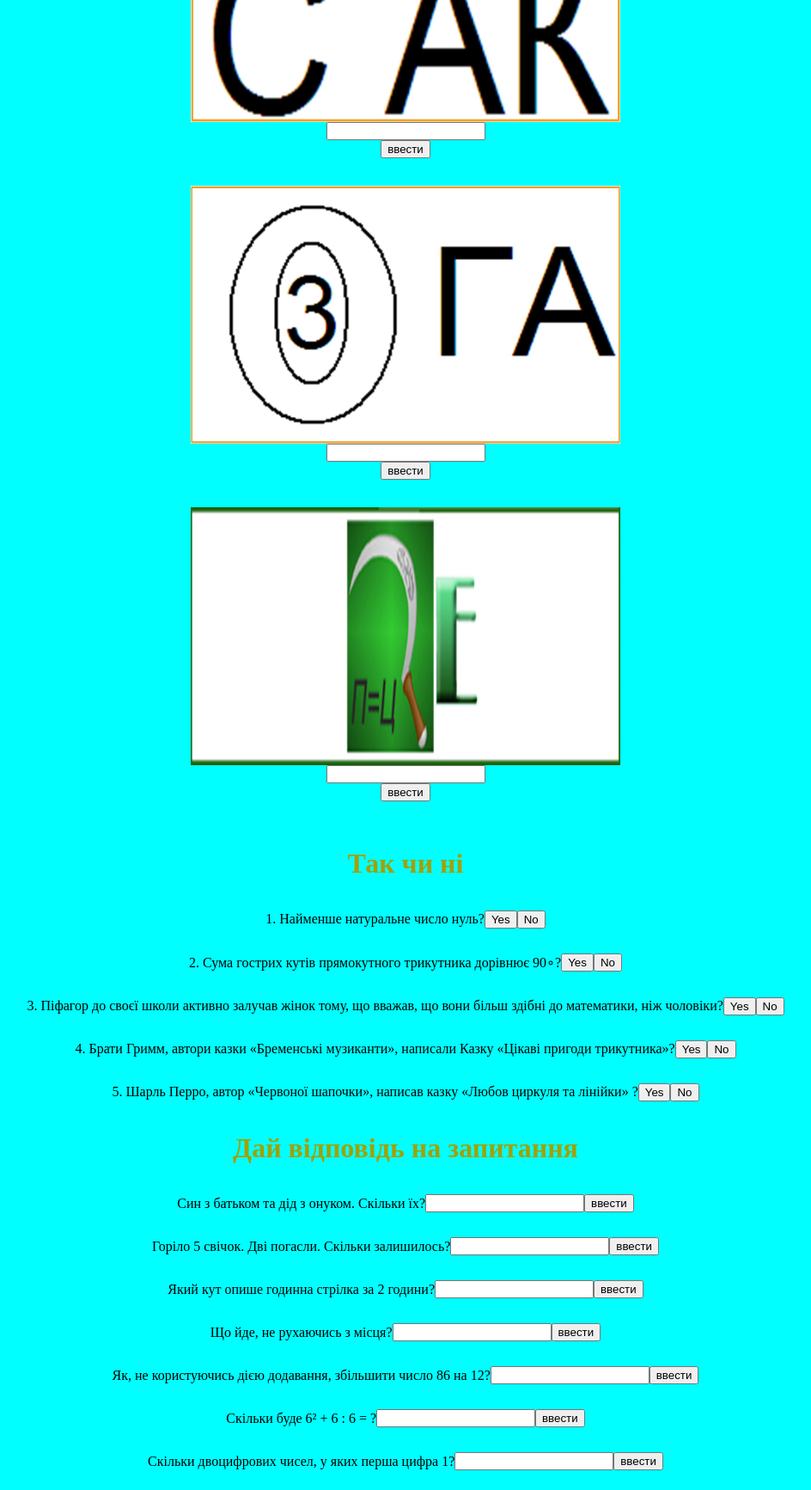
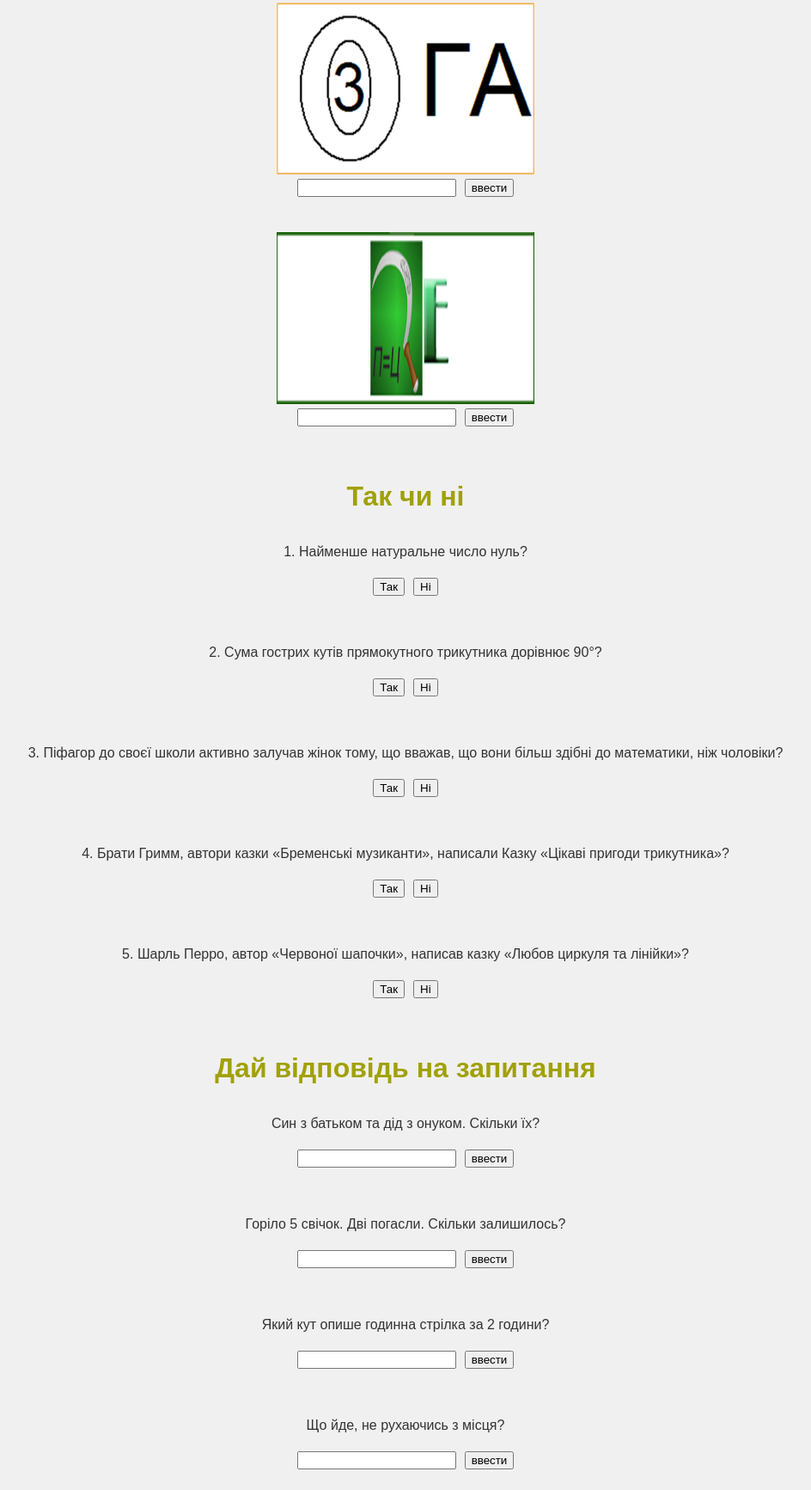
Before and after one commit to BeAsT436/math-week, a plain HTML site: page index.html in a window 1280 px wide. Shown: the part 717-2450 px from the top of the page at 86% size, without its empty margins (168-1112 px from the left). Drawn offline with Linux system fonts and the light colour scheme.

Commit message:
fix code

```diff
--- a/index.html
+++ b/index.html
@@ -1,9 +1,9 @@
 <!DOCTYPE html>
 <html lang="en">
   <head>
-    <meta charset="UTF-8">
-    <meta name="viewport" content="width=device-width, initial-scale=1.0">
-    <link rel="stylesheet" href="style.css">
+    <meta charset="UTF-8" />
+    <meta name="viewport" content="width=device-width, initial-scale=1.0" />
+    <link rel="stylesheet" href="style.css" />
     <title>Тиждень Математики</title>
   </head>
   <body>
@@ -12,113 +12,21 @@
       <h1 class="h1">Тиждень Математики</h1>
       <h2>Ребуси</h2>
 
+      <!-- Rebus Container -->
+      <div class="rebus-container" id="rebus-container"></div>
 
-        <div class="rebus1">
-            <img class="image" src="./photo_2023-11-12_22-39-02.jpg">
-            <input id="input" type="text">
-            <button id="btn">ввести</button>
-            <p class="paragraph"></p>
-        </div>
-        <div class="rebus2">
-            <img class="image2" src="./photo_2023-11-12_23-38-27.jpg" >
-            <input id="input2" type="text">
-            <button id="btn2">ввести</button>
-            <p id="p2"></p>
-        </div>
-        <div class="rebus1">
-            <img class="image3" src="./photo_2023-11-12_23-41-55.jpg" >
-            <input id="input3" type="text">
-            <button id="btn3">ввести</button>
-            <p id="p3"></p>
-        </div>
-        <div class="rebus2">
-            <img class="image4" src="./photo_2023-11-12_23-44-57.jpg" >
-            <input id="input4" type="text">
-            <button id="btn4">ввести</button>
-            <p id="p4"></p>
-        </div>
       <h1>Так чи ні</h1>
-        <div class="yes-or-no">
-            <div class="div1">
-                <p>1. Найменше натуральне число нуль?</p>
-                <button class="btn">Yes</button>
-                <button class="btn2">No</button>
-                <p class="p1"></p>
-            </div>
-            <div class="div1">
-                <p>2. Сума гострих кутів прямокутного трикутника дорівнює 90∘?</p>
-                <button class="btn3">Yes</button>
-                <button class="btn4">No</button>
-                <p class="p2"></p>
-            </div>
-            <div class="div1">
-                <p>3. Піфагор до своєї школи активно залучав жінок тому, що вважав, що вони більш здібні до математики, ніж чоловіки?</p>
-                <button class="btn5">Yes</button>
-                <button class="btn6">No</button>
-                <p class="p3"></p>
-            </div>
-            <div class="div1">
-                <p>4. Брати Гримм, автори казки «Бременські музиканти», написали Казку «Цікаві пригоди трикутника»? </p>
-                <button class="btn7">Yes</button>
-                <button class="btn8">No</button>
-                <p class="p4"></p>
-            </div>
-            <div class="div1">
-                <p>5. Шарль Перро, автор «Червоної шапочки», написав казку «Любов циркуля та лінійки» ? </p>
-                <button class="btn9">Yes</button>
-                <button class="btn10">No</button>
-                <p class="p5"></p>
+
+      <!-- Yes or No Questions Container -->
+      <div class="yes-or-no-container" id="yes-or-no-container"></div>
+
+      <div>
+        <h1>Дай відповідь на запитання</h1>
+
+        <!-- Questions Container -->
+        <div class="questions-container" id="questions-container"></div>
       </div>
     </div>
-        <div>
-            <h1>Дай відповідь на запитання</h1>
-            <div class="div2">
-                <p>Син з батьком та дід з онуком. Скільки їх?</p>
-                <input class="inp1" type="text">
-                <button id="btn_1">ввести</button>
-                <p id="p_1"></p>
-            </div>
-            <div class="div2">
-                <p>Горіло 5 свічок. Дві погасли. Скільки залишилось?</p>
-                <input class="inp2" type="text">
-                <button id="btn_2">ввести</button>
-                <p id="p_2"></p>
-            </div>
-            <div class="div2">
-                <p>Який кут опише годинна стрілка за 2 години?</p>
-                <input class="inp3" type="text">
-                <button id="btn_3">ввести</button>
-                <p id="p_3"></p>
-            </div>
-            <div class="div2">
-                <p>Що йде, не рухаючись з місця?</p>
-                <input class="inp4" type="text">
-                <button id="btn_4">ввести</button>
-                <p id="p_4"></p>
-            </div>
-            <div class="div2">
-                <p>Як, не користуючись дією додавання, збільшити число 86 на 12?</p>
-                <input class="inp5" type="text">
-                <button id="btn_5">ввести</button>
-                <p id="p_5"></p>
-            </div>
-            <div class="div2">
-                <p>Скільки буде  6² + 6 : 6 =  ?</p>
-                <input class="inp6" type="text">
-                <button id="btn_6">ввести</button>
-                <p id="p_6"></p>
-            </div>
-            <div class="div2">
-                <p>Скільки двоцифрових чисел, у яких перша цифра 1?</p>
-                <input class="inp7" type="text">
-                <button id="btn_7">ввести</button>
-                <p id="p_7"></p>
-            </div>
-        </div>
-
-
-    </div>
-
+    <script type="module" src="./script.js"></script>
   </body>
-<script src="./script.js"></script>
 </html>
--- /dev/null
+++ b/quizData.js
@@ -0,0 +1,93 @@
+export const rebusData = [
+    {
+      id: 'rebus1',
+      imagePath: './photo_2023-11-12_22-39-02.jpg',
+      correctAnswer: 'слово',
+    },
+    {
+      id: 'rebus2',
+      imagePath: './photo_2023-11-12_23-38-27.jpg',
+      correctAnswer: 'співак',
+    },
+    {
+      id: 'rebus3',
+      imagePath: './photo_2023-11-12_23-41-55.jpg',
+      correctAnswer: 'тривога',
+    },
+    {
+      id: 'rebus4',
+      imagePath: './photo_2023-11-12_23-44-57.jpg',
+      correctAnswer: 'серце',
+    },
+  ]
+
+  export const yesNoData = [
+    {
+      id: 'question1',
+      questionText: '1. Найменше натуральне число нуль?',
+      correctAnswer: false,
+    },
+    {
+      id: 'question2',
+      questionText:
+        '2. Сума гострих кутів прямокутного трикутника дорівнює 90\u00B0?',
+      correctAnswer: true,
+    },
+    {
+      id: 'question3',
+      questionText:
+        '3. Піфагор до своєї школи активно залучав жінок тому, що вважав, що вони більш здібні до математики, ніж чоловіки?',
+      correctAnswer: false,
+    },
+    {
+      id: 'question4',
+      questionText:
+        '4. Брати Гримм, автори казки «Бременські музиканти», написали Казку «Цікаві пригоди трикутника»?',
+      correctAnswer: true,
+    },
+    {
+      id: 'question5',
+      questionText:
+        '5. Шарль Перро, автор «Червоної шапочки», написав казку «Любов циркуля та лінійки»?',
+      correctAnswer: false,
+    },
+  ]
+
+  export const textQuestionData = [
+    {
+      id: 'q1',
+      questionText: 'Син з батьком та дід з онуком. Скільки їх?',
+      correctAnswer: '3',
+    },
+    {
+      id: 'q2',
+      questionText: 'Горіло 5 свічок. Дві погасли. Скільки залишилось?',
+      correctAnswer: '2',
+    },
+    {
+      id: 'q3',
+      questionText: 'Який кут опише годинна стрілка за 2 години?',
+      correctAnswer: '60',
+    },
+    {
+      id: 'q4',
+      questionText: 'Що йде, не рухаючись з місця?',
+      correctAnswer: 'час',
+    },
+    {
+      id: 'q5',
+      questionText:
+        'Як, не користуючись дією додавання, збільшити число 86 на 12?',
+      correctAnswer: 'перевернути його на 180 градусів',
+    },
+    {
+      id: 'q6',
+      questionText: 'Скільки буде  6² + 6 : 6 = ?',
+      correctAnswer: '37',
+    },
+    {
+      id: 'q7',
+      questionText: 'Скільки двоцифрових чисел, у яких перша цифра 1?',
+      correctAnswer: '10',
+    },
+  ]
--- a/script.js
+++ b/script.js
@@ -1,199 +1,165 @@
-// ребуси
-const input = document.querySelector("#input")
-const btn = document.querySelector("#btn")
-const paragraph = document.querySelector(".paragraph")
+import { rebusData, yesNoData, textQuestionData } from './quizData.js'
 
-btn.addEventListener("click", ()=>{
-    if (input.value == "слово") {
-        paragraph.textContent = "Правильно!!!"
-        input.value = ""
-    }
-    else{
-        paragraph.textContent = "Спробуй ще раз"
-        input.value = ""
-    }
-})
+// створення ребусів
 
-const input2 = document.querySelector("#input2")
-const btn2 = document.querySelector("#btn2")
-const p2 = document.querySelector("#p2")
+function createRebus(id, imagePath, correctAnswer) {
+  const rebusContainer = document.getElementById('rebus-container')
 
-btn2.addEventListener("click", ()=>{
-    if (input2.value == "співак") {
-        p2.textContent = "Правильно!!!"
-        input2.value = ""
-    }
-    else{
-        p2.textContent = "Спробуй ще раз"
-        input2.value = ""
-    }
-})
+  const rebusDiv = document.createElement('div')
+  rebusDiv.classList.add('rebus')
+  rebusDiv.id = id
 
-const input3 = document.querySelector("#input3")
-const btn3 = document.querySelector("#btn3")
-const p3 = document.querySelector("#p3")
+  const imageContainer = document.createElement('div')
+  imageContainer.classList.add('image-container')
 
-btn3.addEventListener("click", ()=>{
-    if (input3.value == "тривога") {
-        p3.textContent = "Правильно!!!"
-        input3.value = ""
-    }
-    else{
-        p3.textContent = "Спробуй ще раз"
-        input3.value = ""
-    }
-})
+  const image = document.createElement('img')
+  image.classList.add('fill-image')
+  image.src = imagePath
 
-const input4 = document.querySelector("#input4")
-const btn4 = document.querySelector("#btn4")
-const p4 = document.querySelector("#p4")
+  const input = document.createElement('input')
+  input.type = 'text'
 
-btn4.addEventListener("click", ()=>{
-    if (input4.value == "серце") {
-        p4.textContent = "Правильно!!!"
-        input4.value = ""
-    }
-    else{
-        p4.textContent = "Спробуй ще раз"
-        input4.value = ""
-    }
-})
-// кінець ребусів
-// Так чи ні
-const button = document.querySelector(".btn")
-const button2 = document.querySelector(".btn2")
-const button3 = document.querySelector(".btn3")
-const button4 = document.querySelector(".btn4")
-const button5 = document.querySelector(".btn5")
-const button6 = document.querySelector(".btn6")
-const button7 = document.querySelector(".btn7")
-const button8 = document.querySelector(".btn8")
-const button9 = document.querySelector(".btn9")
-const button10 = document.querySelector(".btn10")
+  const button = document.createElement('button')
+  button.textContent = 'ввести'
+  button.addEventListener('click', () =>
+    checkAnswer(id, input.value, correctAnswer)
+  )
 
-const p = document.querySelector(".p1")
-const p_2 = document.querySelector(".p2")
-const p_3 = document.querySelector(".p3")
-const p_4 = document.querySelector(".p4")
-const p_5 = document.querySelector(".p5")
+  const paragraph = document.createElement('p')
+  paragraph.classList.add('paragraph')
 
-button.addEventListener("click", ()=>{
-    p.textContent = "Неправильно"
-})
-button2.addEventListener("click", ()=>{
-    p.textContent = "Правильно!!!"
-})
-button3.addEventListener("click", ()=>{
-    p_2.textContent = "Правильно!!!"
-})
-button4.addEventListener("click", ()=>{
-    p_2.textContent = "Неправильно"
-})
-button5.addEventListener("click", ()=>{
-    p_3.textContent = "Неправильно"
-})
-button6.addEventListener("click", ()=>{
-    p_3.textContent = "Правильно!!!"
-})
-button7.addEventListener("click", ()=>{
-    p_4.textContent = "Неправильно"
-})
-button8.addEventListener("click", ()=>{
-    p_4.textContent = "Правильно!!!"
-})
-button9.addEventListener("click", ()=>{
-    p_5.textContent = "Правильно!!!"
-})
-button10.addEventListener("click", ()=>{
-    p_5.textContent = "Неправильно"
-})
-// кінець так чи ні
-// Дай відповідь на запитання
-const inp1 = document.querySelector(".inp1")
-const inp2 = document.querySelector(".inp2")
-const inp3 = document.querySelector(".inp3")
-const inp4 = document.querySelector(".inp4")
-const inp5 = document.querySelector(".inp5")
-const inp6 = document.querySelector(".inp6")
-const inp7 = document.querySelector(".inp7")
+  imageContainer.appendChild(image)
+  rebusDiv.appendChild(imageContainer)
+  rebusDiv.appendChild(input)
+  rebusDiv.appendChild(button)
+  rebusDiv.appendChild(paragraph)
 
-const btn_1 = document.querySelector("#btn_1")
-const btn_2 = document.querySelector("#btn_2")
-const btn_3 = document.querySelector("#btn_3")
-const btn_4 = document.querySelector("#btn_4")
-const btn_5 = document.querySelector("#btn_5")
-const btn_6 = document.querySelector("#btn_6")
-const btn_7 = document.querySelector("#btn_7")
+  rebusContainer.appendChild(rebusDiv)
+}
 
-const p__1 = document.querySelector("#p_1")
-const p__2 = document.querySelector("#p_2")
-const p__3 = document.querySelector("#p_3")
-const p__4 = document.querySelector("#p_4")
-const p__5 = document.querySelector("#p_5")
-const p__6 = document.querySelector("#p_6")
-const p__7 = document.querySelector("#p_7")
+// кінець створення ребусів
+// створення запитань
 
-btn_1.addEventListener("click", ()=>{
-    if (inp1.value == "3") {
-        p__1.textContent = "Правильно!!!"
-        inp1.value = ""
-    }else{
-        p__1.textContent = "Спробуй ще раз"
-        inp1.value = ""
-    }
-})
-btn_2.addEventListener("click", ()=>{
-    if (inp2.value == "2") {
-        p__2.textContent = "Правильно!!!"
-        inp2.value = ""
-    }else{
-        p__2.textContent = "Спробуй ще раз"
-        inp2.value = ""
-    }
-})
-btn_3.addEventListener("click", ()=>{
-    if (inp3.value == "60") {
-        p__3.textContent = "Правильно!!!"
-        inp3.value = ""
-    }else{
-        p__3.textContent = "Спробуй ще раз"
-        inp3.value = ""
-    }
-})
-btn_4.addEventListener("click", ()=>{
-    if (inp4.value == "час") {
-        p__4.textContent = "Правильно!!!"
-        inp4.value = ""
-    }else{
-        p__4.textContent = "Спробуй ще раз"
-        inp4.value = ""
-    }
-})
-btn_5.addEventListener("click", ()=>{
-    if (inp5.value == "перевернути його на 180 градусів") {
-        p__5.textContent = "Правильно!!!"
-        inp5.value = ""
-    }else{
-        p__5.textContent = "Спробуй ще раз"
-        inp5.value = ""
-    }
-})
-btn_6.addEventListener("click", ()=>{
-    if (inp6.value == "37") {
-        p__6.textContent = "Правильно!!!"
-        inp6.value = ""
-    }else{
-        p__6.textContent = "Спробуй ще раз"
-        inp6.value = ""
-    }
-})
-btn_7.addEventListener("click", ()=>{
-    if (inp7.value == "10") {
-        p__7.textContent = "Правильно!!!"
-        inp7.value = ""
-    }else{
-        p__7.textContent = "Спробуй ще раз"
-        inp7.value = ""
-    }
-})
-// кінець запитаннь
+function createYesNoQuestion(id, questionText, correctAnswer) {
+  const yesNoContainer = document.getElementById('yes-or-no-container')
+
+  const questionDiv = document.createElement('div')
+  questionDiv.classList.add('question')
+  questionDiv.id = id
+
+  const questionParagraph = document.createElement('p')
+  questionParagraph.textContent = questionText
+
+  const buttonYes = document.createElement('button')
+  buttonYes.classList.add('btn')
+  buttonYes.textContent = 'Так'
+  buttonYes.addEventListener('click', () =>
+    checkYesNoAnswer(id, true, correctAnswer)
+  )
+
+  const buttonNo = document.createElement('button')
+  buttonNo.classList.add('btn2')
+  buttonNo.textContent = 'Ні'
+  buttonNo.addEventListener('click', () =>
+    checkYesNoAnswer(id, false, correctAnswer)
+  )
+
+  const paragraph = document.createElement('p')
+  paragraph.classList.add('p')
+
+  questionDiv.appendChild(questionParagraph)
+  questionDiv.appendChild(buttonYes)
+  questionDiv.appendChild(buttonNo)
+  questionDiv.appendChild(paragraph)
+
+  yesNoContainer.appendChild(questionDiv)
+}
+
+// кінець створення запитань
+// створення текстових запитань
+
+function createTextQuestion(id, questionText, correctAnswer) {
+  const questionsContainer = document.getElementById('questions-container')
+
+  const questionDiv = document.createElement('div')
+  questionDiv.classList.add('question')
+  questionDiv.id = id
+
+  const questionParagraph = document.createElement('p')
+  questionParagraph.textContent = questionText
+
+  const input = document.createElement('input')
+  input.type = 'text'
+
+  const button = document.createElement('button')
+  button.textContent = 'ввести'
+  button.addEventListener('click', () =>
+    checkTextQuestionAnswer(id, input.value, correctAnswer)
+  )
+
+  const paragraph = document.createElement('p')
+  const resultParagraph = document.createElement('p')
+
+  questionDiv.appendChild(questionParagraph)
+  questionDiv.appendChild(input)
+  questionDiv.appendChild(button)
+  questionDiv.appendChild(paragraph)
+  questionDiv.appendChild(resultParagraph)
+
+  questionsContainer.appendChild(questionDiv)
+}
+
+// кінець створення текстових запитань
+// перевірка відповідей
+
+function checkAnswer(id, userAnswer, correctAnswer) {
+  const paragraph = document.querySelector(`#${id} .paragraph`)
+  if (userAnswer.toLowerCase() === correctAnswer.toLowerCase()) {
+    paragraph.textContent = 'Правильно!!!'
+    paragraph.style.color = 'green'
+  } else {
+    paragraph.textContent = 'Спробуй ще раз'
+    paragraph.style.color = 'red'
+  }
+}
+
+function checkYesNoAnswer(id, userAnswer, correctAnswer) {
+  const paragraph = document.querySelector(`#${id} .p`)
+  if (userAnswer === correctAnswer) {
+    paragraph.textContent = 'Правильно!!!'
+    paragraph.style.color = 'green'
+  } else {
+    paragraph.textContent = 'Неправильно'
+    paragraph.style.color = 'red'
+  }
+}
+
+function checkTextQuestionAnswer(id, userAnswer, correctAnswer) {
+  const paragraph = document.querySelector(`#${id} p`)
+  const resultParagraph = document.querySelector(`#${id} p + p`)
+
+  if (userAnswer.toLowerCase() === correctAnswer.toLowerCase()) {
+    resultParagraph.textContent = 'Правильно!!!'
+    resultParagraph.style.color = 'green'
+  } else {
+    resultParagraph.textContent = 'Спробуй ще раз'
+    resultParagraph.style.color = 'red'
+  }
+}
+// кінець перевірки відповідей
+// ініціалізація елементів
+
+function initializeElements() {
+  rebusData.forEach((data) =>
+    createRebus(data.id, data.imagePath, data.correctAnswer)
+  )
+  yesNoData.forEach((data) =>
+    createYesNoQuestion(data.id, data.questionText, data.correctAnswer)
+  )
+  textQuestionData.forEach((data) =>
+    createTextQuestion(data.id, data.questionText, data.correctAnswer)
+  )
+}
+// кінець ініціалізування елементів
+// викликаємо ініціалізацію елементів
+initializeElements()
--- a/style.css
+++ b/style.css
@@ -1,68 +1,67 @@
-body{
-    background-color: aqua;
-}
-.h{
-    flex-direction: row;
-    justify-content: center;
-    align-items: center;
-    display: flex;
-    color: black;
-}
-h1{
-    flex-direction: row;
-    justify-content: center;
-    align-items: center;
-    display: flex;
-    color: rgb(161, 161, 7);
-}
-h2{
-    flex-direction: row;
-    justify-content: center;
-    align-items: center;
-    display: flex;
+body {
+  font-family: 'Arial', sans-serif;
+  margin: 0;
+  padding: 0;
+  background-color: #f0f0f0;
+  color: #333;
 }
 
-img {
-    width: 500px;
-    height: 300px;
-    flex-direction: row;
-    justify-content: center;
-    align-items: center;
-    display: flex;
+.container {
+  max-width: 800px;
+  margin: 0 auto;
+  padding: 20px;
 }
-h3{
-    flex-direction: row;
-    justify-content: center;
-    align-items: center;
-    display: flex;
+
+h1,
+h2,
+h3 {
+  text-align: center;
+  color: rgb(161, 161, 7);
 }
-.div1{
-    flex-direction: row;
-    justify-content: center;
-    align-items: center;
-    display: flex;
+
+.rebus-container,
+.yes-or-no-container,
+.questions-container {
+  display: flex;
+  flex-direction: column;
+  align-items: center;
 }
-.div2{
-    flex-direction: row;
-    justify-content: center;
-    align-items: center;
-    display: flex;
+
+.rebus,
+.question {
+  text-align: center;
+  margin-bottom: 20px;
 }
-.rebus1{
-    flex-direction: column;
-    justify-content: left;
-    align-items: center;
-    display: flex;
+
+.image-container {
+  width: 300px;
+  height: 200px;
+  display: flex;
+  align-items: center;
+  justify-content: center;
 }
-.rebus2{
-    flex-direction: column;
-    justify-content: right;
-    align-items: center;
-    display: flex;
+
+.fill-image {
+  width: 100%;
+  height: 100%;
+  object-fit: fill;
 }
-.math{
-    flex-direction: column;
-    justify-content: right;
-    align-items: center;
-    display: flex;
+
+input,
+button {
+  margin: 5px;
 }
+
+.yes-or-no,
+.div1,
+.div2 {
+  display: flex;
+  flex-direction: column;
+  align-items: center;
+  margin-bottom: 20px;
+}
+
+.question {
+  text-align: center;
+  margin-bottom: 20px;
+}
```
Lines whose indentation alone changed are shown as unchanged.
